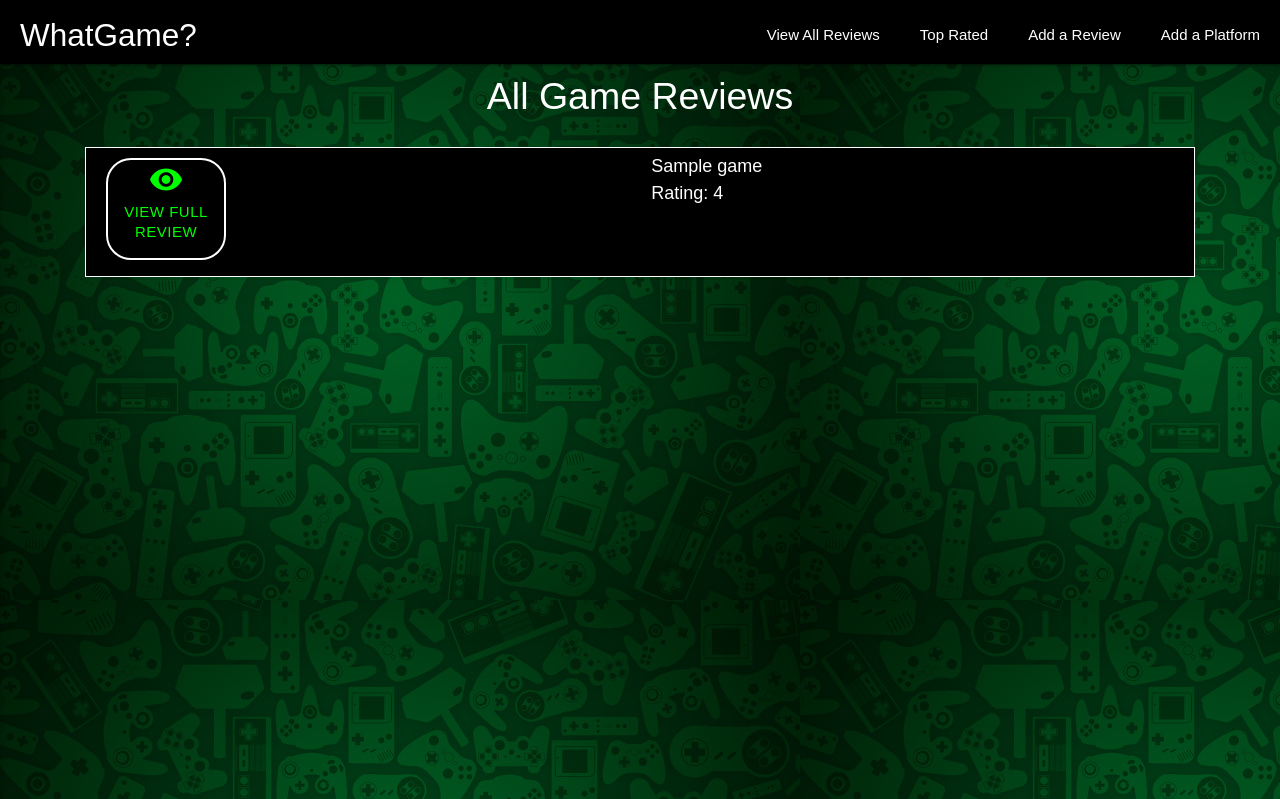
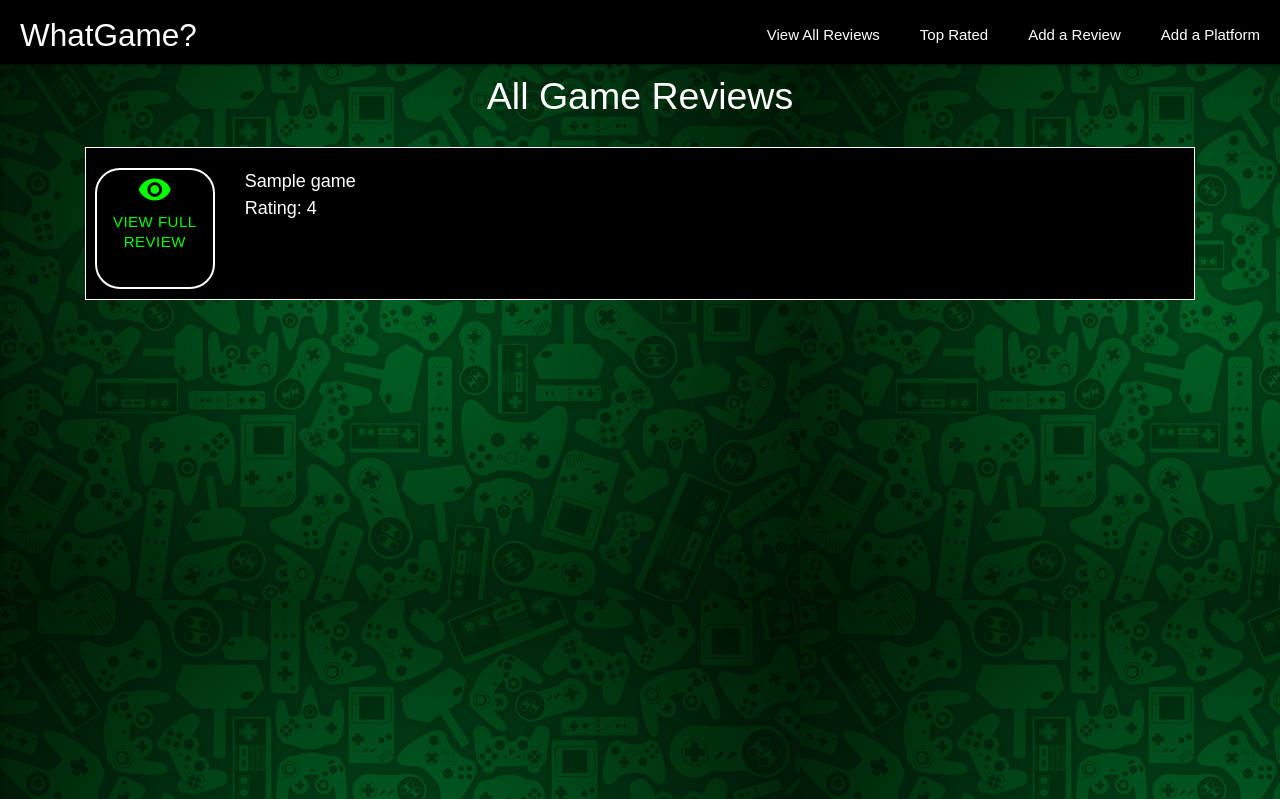
Before and after one commit to djjtyn/WhatGame, a Flask app: page / in a window 1280 px wide. Shown: the top 799 px of the page. Run offline with Flask 2, Linux system fonts and the light colour scheme; a database or web service that is not in the repository returns one stand-in record (values such as "Sample title"); some libraries are stand-ins or nearby versions.

Commit message:
all games page layout more structured

```diff
--- a/static/css/style.css
+++ b/static/css/style.css
@@ -5,7 +5,7 @@
  }/*background image for all pages*/
 
  * {
-     font-family: arial;
+     font-family: Arial,sans-serif;
  }/*Font family for all text-arial*/
 
  .nav-wrapper ul li a {
@@ -42,39 +42,33 @@ footer {
 /*all_games HTML*/
 .all-games-summary {
     background-color:black;
-    height: 130px;
+    height: 100%;
+    width: 100%;
     color: white;
     font-size: 18px;
     padding: 5px;
     border: 1px solid white;
+    display: flex;
 }/*sets the bg color,font color, font size and border for the list elements children. */
 
 .all-games-summary a {
    line-height: 20px;
    color: lime;
-   margin-left: 15px;
-   height: 100
-}
-
-.all-games-summary a {
-    height: 100%;
-}
+   margin: 15px 15px;
+   padding: 5px;
+   height: 100%;
+   display: inline-block;
+}/*Button for viewing full review-colour,margins,padding,height and line height*/
 
 .all-games-summary i {
     font-size: 35px;
     padding: 5px;
-}
+}/*Icon inside button for viewing full review-size and padding*/
 
-.all-games-summary .name_and_rating {
-    margin: 15px;
-    padding: 10px;
-    float: right;
-} /*Margin and padding for unordered list text elements*/
-
-.all_games_list li {
-    padding: 10px;
-    margin: 15px;
-} /*Border, padding and margin for ul elements li children*/
+.name_and_rating {
+    margin: 15px 15px;
+    display: inline-block;
+}/*Game title and Rating area-margins and letter spacing*/
 
 .buttons {
     display: flex;
--- a/templates/all_games.html
+++ b/templates/all_games.html
@@ -8,14 +8,12 @@
       <li>
         <div class="all-games-summary">
           <div class="row">
-            <div class="col s1">
             <a href="{{url_for('show_review', game_id=game._id)}}" class="waves-effect waves-light btn game-btn">
               <i class="material-icons">remove_red_eye</i>
               <br>
               View Full Review
             </a><!--View Full Review Button-->
-            </div>
-            <div class="col s9">
+            <div class="name_and_rating">
             {{game.game_name}}<br> Rating: {{game.rating}}
             </div><!--Game Name & Rating-->
           </div>
```
Lines whose indentation alone changed are shown as unchanged.
